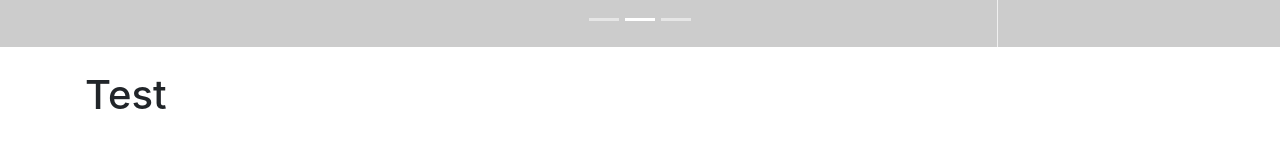
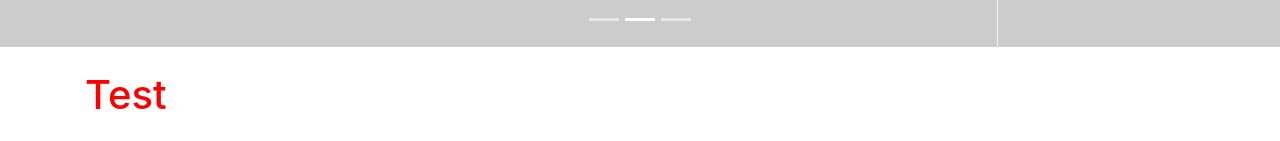
Before and after one commit to Bobby722/git_test, a website: page index.html in a window 1280 px wide. Shown: the part 529-670 px from the top of the page. Drawn offline with Linux system fonts and the light colour scheme; placeholder pictures from the web are drawn by us.

Commit message:
index h1改red

```diff
--- a/index.html
+++ b/index.html
@@ -121,7 +121,7 @@
     <!-- Page Content -->
     <div class="container">
 
-      <h1 class="my-4">Test</h1>
+      <h1 class="my-4"><font color="red">Test</font></h1>
 
       <!-- Marketing Icons Section -->
       <div class="row">
```
